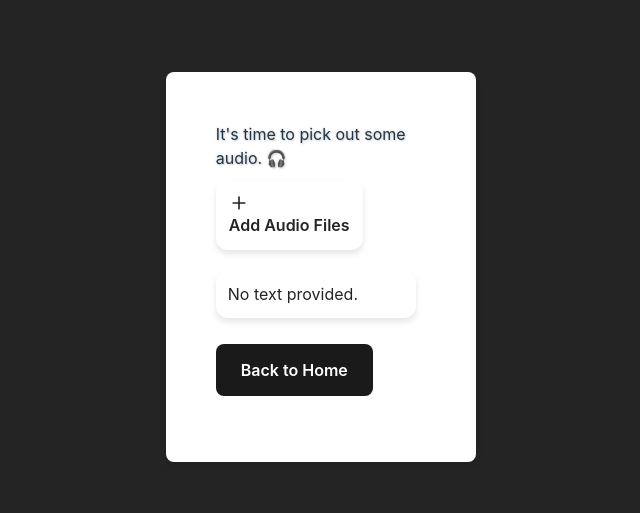
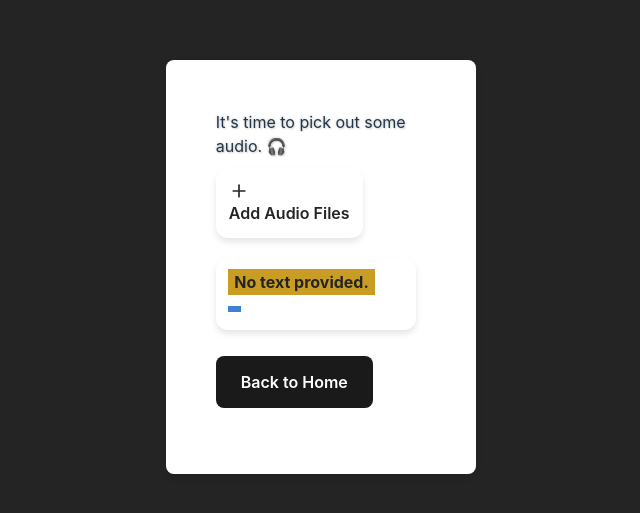
Before and after one commit to PyromancerBoom/hacknroll25-wifibeaters, a React (Vite) app in the folder frontend/: page /song_page in a window 1280 px wide. Shown: the part 133-646 px from the top of the page, without its empty margins (319-959 px from the left). Built offline with nearby package versions, Linux system fonts and the light colour scheme.

Commit message:
Added highlights

```diff
--- a/frontend/package.json
+++ b/frontend/package.json
@@ -11,6 +11,8 @@
   },
   "dependencies": {
     "react": "^18.3.1",
+    "react-dnd": "^16.0.1",
+    "react-dnd-html5-backend": "^16.0.1",
     "react-dom": "^18.3.1",
     "react-pdftotext": "^1.3.4",
     "react-router-dom": "^7.1.3"
--- a/frontend/src/components/audio_box.tsx
+++ b/frontend/src/components/audio_box.tsx
@@ -112,7 +112,7 @@ const AudioGrid = () => {
       <div className="mb-6">
         <button
           onClick={() => fileInputRef.current?.click()}
-          className="white-background"
+          className="white-background "
         >
           <Plus size={20} />
           Add Audio Files
--- a/frontend/src/components/draggable_marker_text.tsx
+++ b/frontend/src/components/draggable_marker_text.tsx
@@ -1,6 +1,6 @@
 import React, { useState } from "react";
 
-const HighlightWithDraggableMarkers = ({ text }: { text: string }) => {
+const HighlightWithDraggableMarkers = ({ text, className }: { text: string, className: string  }) => {
   const [highlightStart, setHighlightStart] = useState(0);
   const [highlightEnd, setHighlightEnd] = useState(text.length);
   const [markerPositions, setMarkerPositions] = useState({
@@ -34,7 +34,7 @@ const HighlightWithDraggableMarkers = ({ text }: { text: string }) => {
   return (
     <div className="highlight-container">
       <span>{beforeHighlight}</span>
-      <span className="bg-highlight-sad" style={{ position: "relative" }}>
+      <span className={className} style={{ position: "relative" }}>
         <span
           className="highlight-start"
           style={{
--- a/frontend/src/global.css
+++ b/frontend/src/global.css
@@ -19,18 +19,6 @@
   display: inline-block;
 }
 
-.highlight-start,
-.highlight-end {
-  background-image: url('./assets/image.jpg');
-  background-size: contain;
-  background-repeat: no-repeat;
-  display: inline-block;
-  height: 20px;
-  width: 20px;
-  vertical-align: middle;
-  position: absolute;
-  cursor: grab;
-}
 
 .left-align {
   float:left;
--- a/frontend/src/pages/song_page.tsx
+++ b/frontend/src/pages/song_page.tsx
@@ -2,6 +2,7 @@ import React, { useState } from "react";
 import BackToHome from "../components/BackToHome";
 import { useNavigate, useLocation } from "react-router-dom";
 import AudioGrid from "../components/audio_box"
+import HighlightWithDraggableMarkers from "../components/draggable_marker_text";
 
 interface SongPageProps {
   text: string;
@@ -12,13 +13,21 @@ const SongPage: React.FC<SongPageProps> = ({ text }) => {
   const location = useLocation();
   const texty = location.state?.extractedText || "No text provided.";
 
+  const sentenceRegex = /([^.?!]*[.?!])/g;
+  const sentences = texty.match(sentenceRegex) || [];
+
+  const firstSentence = sentences[0] || '';
+  const remainingSentences = sentences.slice(1).join(' ').trim();
+
   return (
     <div className="container">
       <h2 className = "shadowed-text">It's time to pick out some audio. 🎧</h2>
       <AudioGrid />
       <div className="white-background">
-        <span className="bg-highlight-yellow">{texty}</span> {/* Highlight specific sentence*/}
+        <HighlightWithDraggableMarkers text = {firstSentence} className = "bg-highlight-happy"></HighlightWithDraggableMarkers>
+        <HighlightWithDraggableMarkers text = {remainingSentences} className = "bg-highlight-sad"></HighlightWithDraggableMarkers>
       </div>
+
       <BackToHome />
     </div>
   );
```
Also changed, not shown: frontend/src/assets/tow.jpg (added), 1 other file (tests, documents, lock files or other folders).
